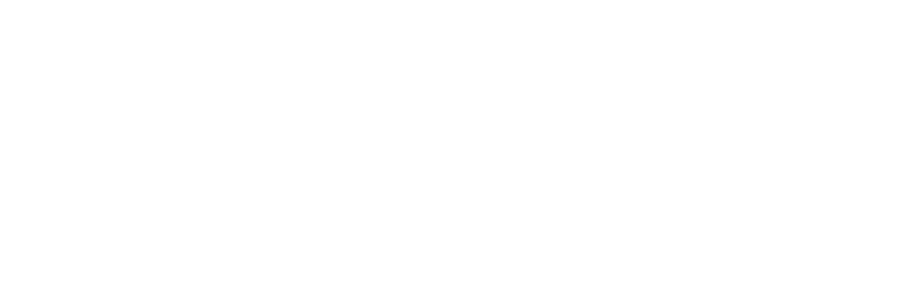
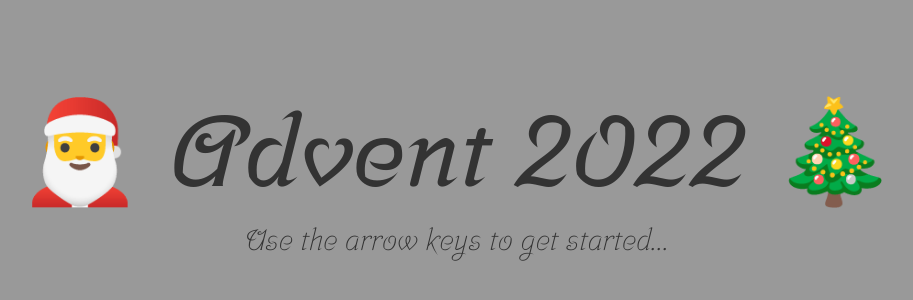
Before and after one commit to Johoseph/koco-christmas, a Preact app: page / in a window 1280 px wide. Shown: the part 226-526 px from the top of the page, without its empty margins (183-1096 px from the left). Built offline with nearby package versions, Linux system fonts and the light colour scheme.

Commit message:
Add intro overlay

```diff
--- a/src/App.jsx
+++ b/src/App.jsx
@@ -1,7 +1,8 @@
 import { h } from "preact";
-import { useCallback, useEffect, useRef } from "preact/hooks";
+import { useCallback, useEffect, useRef, useState } from "preact/hooks";
 import { setup, styled } from "goober";
 import { DateChecker } from "./DateChecker";
+import { Overlay } from "./Overlay";
 
 const Background = styled("div")`
   background-color: white;
@@ -23,6 +24,8 @@
 const OFFSET_DIVISOR = 60;
 
 export const App = () => {
+  const [showOverlay, setShowOverlay] = useState(true);
+
   const transformRef = useRef();
 
   const handleMouseMove = useCallback((event) => {
@@ -48,8 +51,9 @@
   return (
     <Background>
       <Container ref={transformRef}>
-        <DateChecker />
+        <DateChecker setShowOverlay={setShowOverlay} />
       </Container>
+      <Overlay showOverlay={showOverlay} />
     </Background>
   );
 };
--- a/src/DateChecker.jsx
+++ b/src/DateChecker.jsx
@@ -12,7 +12,7 @@
 
 const isAdventOrFuture = year > 2022 || (year === 2022 && month === 12);
 
-export const DateChecker = () => {
+export const DateChecker = (props) => {
   // Session storage var to override calendar
   const force = useMemo(() => sessionStorage.getItem("FORCE_SHOW") === "1", []);
 
@@ -20,6 +20,10 @@
   if (!force && !isAdventOrFuture) return <></>;
 
   return (
-    <Koco currentDay={force ? 24 : currentDay} maxDay={force ? 24 : maxDay} />
+    <Koco
+      currentDay={force ? 24 : currentDay}
+      maxDay={force ? 24 : maxDay}
+      {...props}
+    />
   );
 };
--- a/src/Koco.jsx
+++ b/src/Koco.jsx
@@ -1,6 +1,6 @@
 import { useState, useCallback, useEffect } from "preact/hooks";
 
-export const Koco = ({ currentDay, maxDay }) => {
+export const Koco = ({ currentDay, maxDay, setShowOverlay }) => {
   const [viewDay, setViewDay] = useState(currentDay);
 
   // Delete nodes that should not be showing
@@ -17,13 +17,17 @@
 
   const handleKeyDown = useCallback(
     (event) => {
-      if (event.key === "ArrowLeft" && viewDay > 0)
+      if (event.key === "ArrowLeft" && viewDay > 0) {
         setViewDay((prev) => prev - 1);
+        setShowOverlay(false);
+      }
 
-      if (event.key === "ArrowRight" && viewDay < maxDay)
+      if (event.key === "ArrowRight" && viewDay < maxDay) {
         setViewDay((prev) => prev + 1);
+        setShowOverlay(false);
+      }
     },
-    [viewDay]
+    [viewDay, setShowOverlay]
   );
 
   useEffect(() => {
--- /dev/null
+++ b/src/Overlay.jsx
@@ -0,0 +1,37 @@
+import { styled } from "goober";
+
+const Wrapper = styled("div")`
+  position: fixed;
+  width: 100vw;
+  height: 100vh;
+  background: rgba(0, 0, 0, 0.4);
+  display: flex;
+  flex-direction: column;
+  justify-content: center;
+  align-items: center;
+  opacity: ${(props) => (props.isOpaque ? 0 : 1)};
+
+  transition: opacity 1000ms;
+`;
+
+const Heading = styled("h1")`
+  font-size: 100px;
+  font-weight: bold;
+  color: #333;
+  margin-top: 0;
+  margin-bottom: 10px;
+`;
+
+const Text = styled("span")`
+  font-size: 30px;
+  color: #333;
+`;
+
+export const Overlay = ({ showOverlay }) => {
+  return (
+    <Wrapper isOpaque={!showOverlay}>
+      <Heading>🎅 Advent 2022 🎄</Heading>
+      <Text>Use the arrow keys to get started...</Text>
+    </Wrapper>
+  );
+};
```
